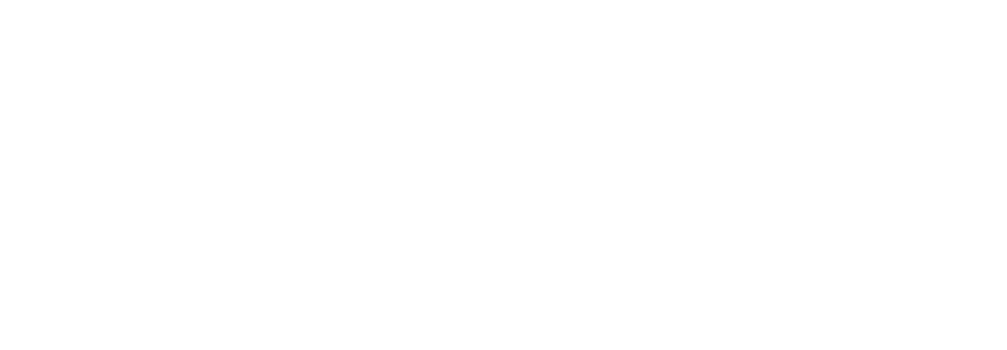
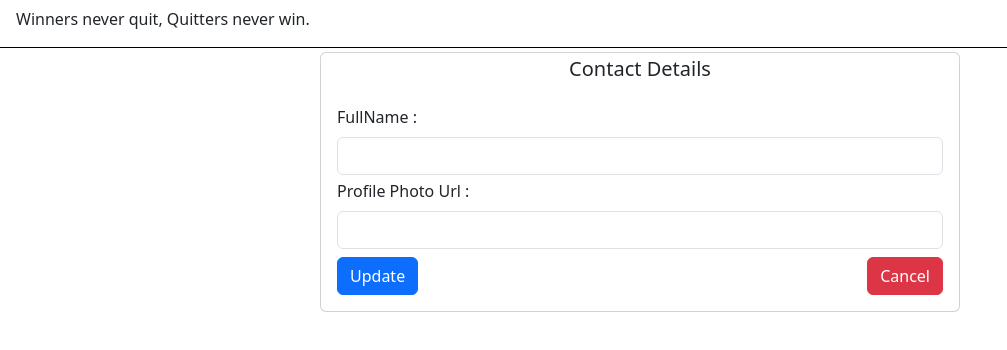
Before and after one commit to srikanth-vanam/newExpense-Tracker, a React (Create React App) app: page /profile in a window 1280 px wide. Shown: the top 350 px of the page, without its empty margins (0-1007 px from the left). Built offline with nearby package versions, Linux system fonts and the light colour scheme.

Commit message:
added 'complete your profile' section

```diff
--- a/src/App.js
+++ b/src/App.js
@@ -2,6 +2,7 @@
 import SignUp from "./components/Auth/SignUp";
 import { Route } from "react-router-dom/cjs/react-router-dom.min";
 import Home from "./components/Home/Home";
+import Profile from "./components/Auth/Profile/Profile";
 
 function App() {
   return (
@@ -12,6 +13,9 @@
       <Route path="/home">
         <Home />
       </Route>
+      <Route path="/profile">
+        <Profile />
+      </Route>
     </div>
   );
 }
--- /dev/null
+++ b/src/components/Auth/Profile/Profile.js
@@ -0,0 +1,74 @@
+import { Button, Card, Form, FormControl, FormLabel } from "react-bootstrap";
+import classes from "./Profile.module.css";
+import { useRef } from "react";
+const Profile = () => {
+  const fullnameInputRef = useRef();
+  const urlInputRef = useRef();
+  const submitHandler = (e) => {
+    e.preventDefault();
+    const obj = {
+      displayName: fullnameInputRef.current.value,
+      photoUrl: urlInputRef.current.value,
+    };
+    fullnameInputRef.current.value="";
+    urlInputRef.current.value="";
+    updateDataHandler(obj);
+  };
+
+  const updateDataHandler = (obj) => {
+    fetch(
+      "https://identitytoolkit.googleapis.com/v1/accounts:update?key=AIzaSyC6fdqT-BKSYvdgNjdso0biEIf45XQLPXk",
+      {
+        method: "POST",
+        body: JSON.stringify({
+          idToken: localStorage.getItem("1"),
+          displayName: obj.displayName,
+          photoUrl: obj.photoUrl,
+          returnSecureToken: true,
+        }),
+      }
+    )
+      .then((res) => {
+        if (!res.ok) {
+          throw new Error("error in updating data");
+        } else {
+          return res.json();
+        }
+      })
+      .then((data) => {
+        console.log(data);
+      })
+      .catch((err) => {
+        alert(err.message);
+      });
+  };
+
+  return (
+    <>
+      <header className={classes.outer}>
+        <p>Winners never quit, Quitters never win.</p>
+      </header>
+      <Card className="m-auto mt-1 w-50">
+        <Card.Title className="text-center mt-1">Contact Details</Card.Title>
+        <Card.Body>
+          <Form onSubmit={submitHandler}>
+            <div className="mb-1">
+              <FormLabel>FullName :</FormLabel>
+              <FormControl type="text" ref={fullnameInputRef}></FormControl>
+            </div>
+            <div className="mb-1">
+              <FormLabel>Profile Photo Url :</FormLabel>
+              <FormControl type="url" ref={urlInputRef}></FormControl>
+            </div>
+            <div className="mt-2 d-flex justify-content-between">
+              <Button type="submit">Update</Button>
+              <Button variant="danger">Cancel</Button>
+            </div>
+          </Form>
+        </Card.Body>
+      </Card>
+    </>
+  );
+};
+
+export default Profile;
--- /dev/null
+++ b/src/components/Auth/Profile/Profile.module.css
@@ -0,0 +1,8 @@
+.outer{
+    height: 3rem;
+    display: flex;
+    justify-content: space-between;
+    align-items: flex-end;
+    border-bottom: 1px solid black;
+    padding-left: 1rem;
+}
--- a/src/components/Auth/SignUp.js
+++ b/src/components/Auth/SignUp.js
@@ -43,7 +43,7 @@
         }
       })
       .then((data) => {
-        localStorage.setItem(obj.email,data.idToken);
+        localStorage.setItem("1",data.idToken);
         console.log(data.idToken);
       })
       .catch((err) => {
--- a/src/components/Home/Home.js
+++ b/src/components/Home/Home.js
@@ -1,8 +1,21 @@
+import { useHistory } from "react-router-dom/cjs/react-router-dom";
+import classes from "./Home.module.css";
 const Home = () => {
-    return ( <>
-    <h1>Welcome Home</h1>
-    <hr />
-    </> );
-}
+  const history = useHistory();
+  return (
+    <>
+      <div className={classes.outer}>
+        <p>Welcome Home</p>
+        <p>
+          {" "}
+          Your profile is Incomplete{" "}
+          <button type="button" className={classes.btn} onClick={() => history.push("/profile")}>
+            Complete now
+          </button>
+        </p>
+      </div>
+    </>
+  );
+};
 
 export default Home;
--- /dev/null
+++ b/src/components/Home/Home.module.css
@@ -0,0 +1,11 @@
+.outer{
+    height: 5rem;
+    padding: 1rem;
+    display: flex;
+    justify-content: space-between;
+    align-items: flex-end;
+    border-bottom: 1px solid black;
+}
+.btn{
+    border: none;
+}
```
